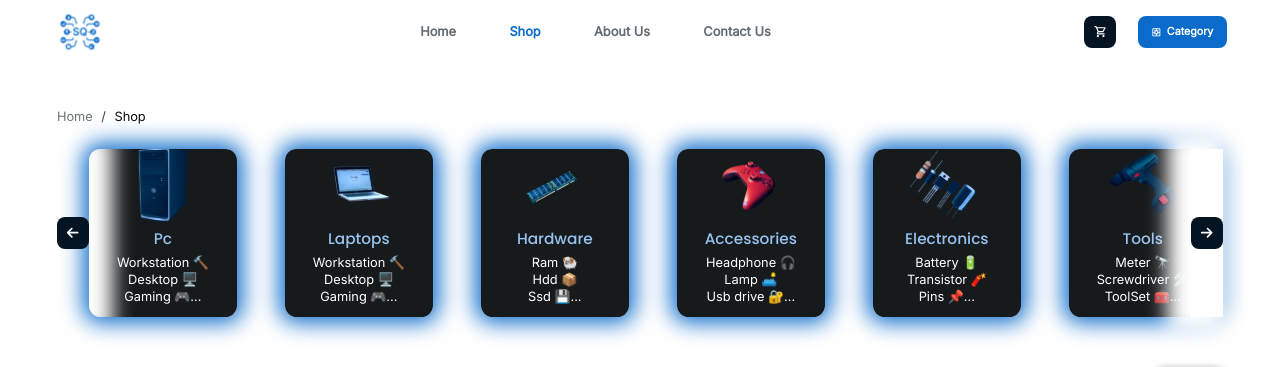
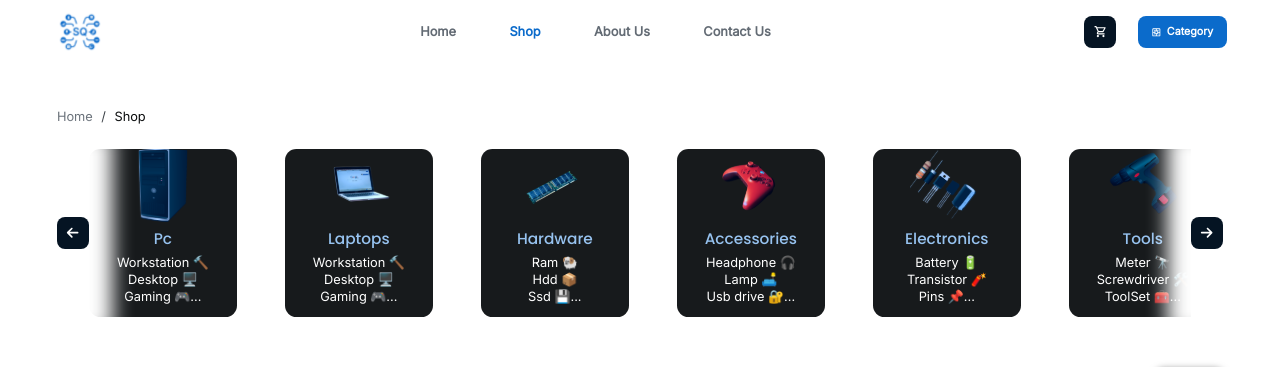
Before and after one commit to Flori1234657/shqip-computers, a React (Vite) app: page /shop in a window 1280 px wide. Shown: the top 367 px of the page. Built offline with nearby package versions, Linux system fonts and the light colour scheme; no server answers.

Commit message:
feat(animations): :dizzy: filter + shop carousel

```diff
--- /dev/null
+++ b/src/animations/shared.ts
@@ -0,0 +1,13 @@
+export const cardsCarouselVariants = {
+    initial: { width: 0, overflow: 'hidden' },
+    whileInView: {
+        width: '100%',
+        overflow: 'visible',
+        transition: {
+            duration: 0.5,
+            type: 'spring',
+            damping: 10,
+            stiffness: 100,
+        },
+    },
+};
--- a/src/app/routes/home-page/components/components/deals-section/DownContent.tsx
+++ b/src/app/routes/home-page/components/components/deals-section/DownContent.tsx
@@ -6,6 +6,7 @@ import useGetDeal from '../../../hooks/useGetDeal';
 import useSelectProductStore from '../../../store/select';
 import { useEffect } from 'react';
 import { motion } from 'motion/react';
+import { cardsCarouselVariants } from 'src/animations/shared';
 
 function DownContent() {
     const offerProducts = useDealStore((state) => state.dealProducts?.data);
@@ -33,17 +34,9 @@ function DownContent() {
             alignItems='center'
             justifyContent='space-between'
             component={motion.div}
-            initial={{ width: 0, overflow: 'hidden' }}
-            whileInView={{
-                width: '100%',
-                overflow: 'visible',
-                transition: {
-                    duration: 0.5,
-                    type: 'spring',
-                    damping: 10,
-                    stiffness: 100,
-                },
-            }}
+            variants={cardsCarouselVariants}
+            initial='initial'
+            whileInView='whileInView'
         >
             {offerProducts ? (
                 <Carousel
--- a/src/app/routes/shop-page/components/DownSection.tsx
+++ b/src/app/routes/shop-page/components/DownSection.tsx
@@ -3,6 +3,7 @@ import RightContent from './components/down-section/RightContent';
 import useFilterStore from 'src/features/filter/stores/filter';
 import { lazy, Suspense } from 'react';
 import useWindowDimensions from 'src/hooks/useWindowsDimesions';
+import { AnimatePresence } from 'motion/react';
 
 const Filter = lazy(() => import('src/features/filter/Filter'));
 
@@ -17,6 +18,7 @@ export default function DownSection() {
             justifyContent={{ md: 'space-between' }}
             gap={{ md: '0.615rem' }}
         >
+            <AnimatePresence>
                 {showFilter ? (
                     <Suspense fallback=''>
                         <Filter />
@@ -26,6 +28,7 @@ export default function DownSection() {
                 ) : (
                     ''
                 )}
+            </AnimatePresence>
             <RightContent />
         </Stack>
     );
--- a/src/app/routes/shop-page/components/components/upper-section/CategoryCards.tsx
+++ b/src/app/routes/shop-page/components/components/upper-section/CategoryCards.tsx
@@ -2,6 +2,8 @@ import { Stack } from '@mui/joy';
 import Cards from './components/category-cards/Cards';
 import Carousel from 'src/components/carousel/Carousel';
 import availableCategories from 'src/app/routes/category/availableCategories';
+import { cardsCarouselVariants } from 'src/animations/shared';
+import { motion } from 'motion/react';
 
 export default function CategoryCards() {
     return (
@@ -10,6 +12,10 @@ export default function CategoryCards() {
             alignItems='center'
             position='relative'
             overflow='visible'
+            component={motion.div}
+            variants={cardsCarouselVariants}
+            initial='initial'
+            whileInView='whileInView'
         >
             <Carousel
                 elements={availableCategories.map((category) => (
--- a/src/app/routes/shop-page/components/components/upper-section/components/category-cards/Cards.tsx
+++ b/src/app/routes/shop-page/components/components/upper-section/components/category-cards/Cards.tsx
@@ -1,13 +1,12 @@
 import { List, ListItem, Stack, Typography } from '@mui/joy';
-// import { useParams } from 'react-router-dom';
+import { motion } from 'motion/react';
+import { useNavigate, useParams } from 'react-router-dom';
 import { availableCategory } from 'src/app/routes/category/availableCategories';
 import Image from 'src/components/Image';
 
 export default function Cards({ category }: { category: availableCategory }) {
-    // const { categoryId } = useParams();
-    // const selectedCategory = availableCategories.filter(
-    //     (category) => category.id === categoryId
-    // ); // change styles for the selected category card
+    const { categoryId } = useParams();
+    const navigate = useNavigate();
 
     return (
         <Stack
@@ -18,7 +17,10 @@ export default function Cards({ category }: { category: availableCategory }) {
                 borderRadius: { xs: '0.75rem', md: '0.5rem' },
                 // toggle the box shadow basede on selected and the position on md size
                 boxShadow: {
-                    xs: theme.shadow.categoryCardSelected,
+                    xs:
+                        categoryId === category.title.toLowerCase()
+                            ? theme.shadow.categoryCardSelected
+                            : 'none',
                     md: 'none',
                 },
                 '::before': {
@@ -27,13 +29,22 @@ export default function Cards({ category }: { category: availableCategory }) {
                     width: '6.509rem',
                     height: '7.383rem',
                     bgcolor: 'transparent',
-                    boxShadow: theme.shadow.categoryCardSelected,
+                    boxShadow:
+                        categoryId === category.title.toLowerCase()
+                            ? theme.shadow.categoryCardSelected
+                            : 'none',
                     borderRadius: '0.5rem',
 
                     position: 'absolute',
                     zIndex: 1,
                 },
             })}
+            onClick={() =>
+                navigate(`/shop/categories/${category.title.toLowerCase()}`)
+            }
+            component={motion.div}
+            initial={{ opacity: 0 }}
+            whileInView={{ opacity: 1, transition: { duration: 0.5 } }}
         >
             <Image
                 ratio='2.03/1'
--- a/src/features/filter/Filter.tsx
+++ b/src/features/filter/Filter.tsx
@@ -1,6 +1,7 @@
 import { Stack } from '@mui/joy';
 import UpperSection from './components/UpperSection';
 import CategoriesOptions from './components/CategoryOptions';
+import { motion } from 'motion/react';
 
 export default function Filter() {
     return (
@@ -20,6 +21,10 @@ export default function Filter() {
                 bgcolor: { xs: theme.palette.primary[100], md: 'transparent' },
                 borderRight: { md: `1px solid ${theme.palette.neutral[500]}` },
             })}
+            component={motion.div}
+            initial={{ translateY: '100%' }}
+            whileInView={{ translateY: 0, transition: { duration: 0.5 } }}
+            exit={{ translateX: '100%', transition: { duration: 0.25 } }}
         >
             <UpperSection />
             <CategoriesOptions />
```
Lines whose indentation alone changed are shown as unchanged.
